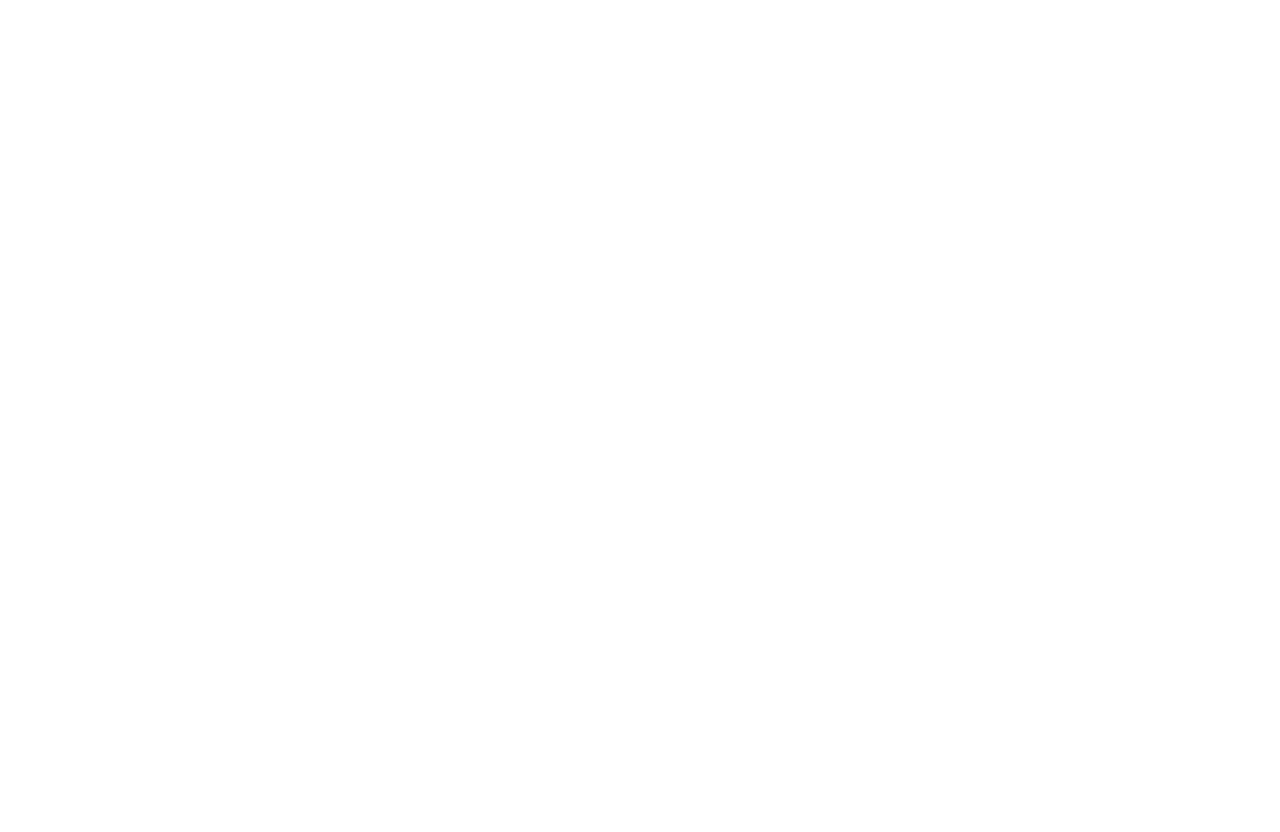
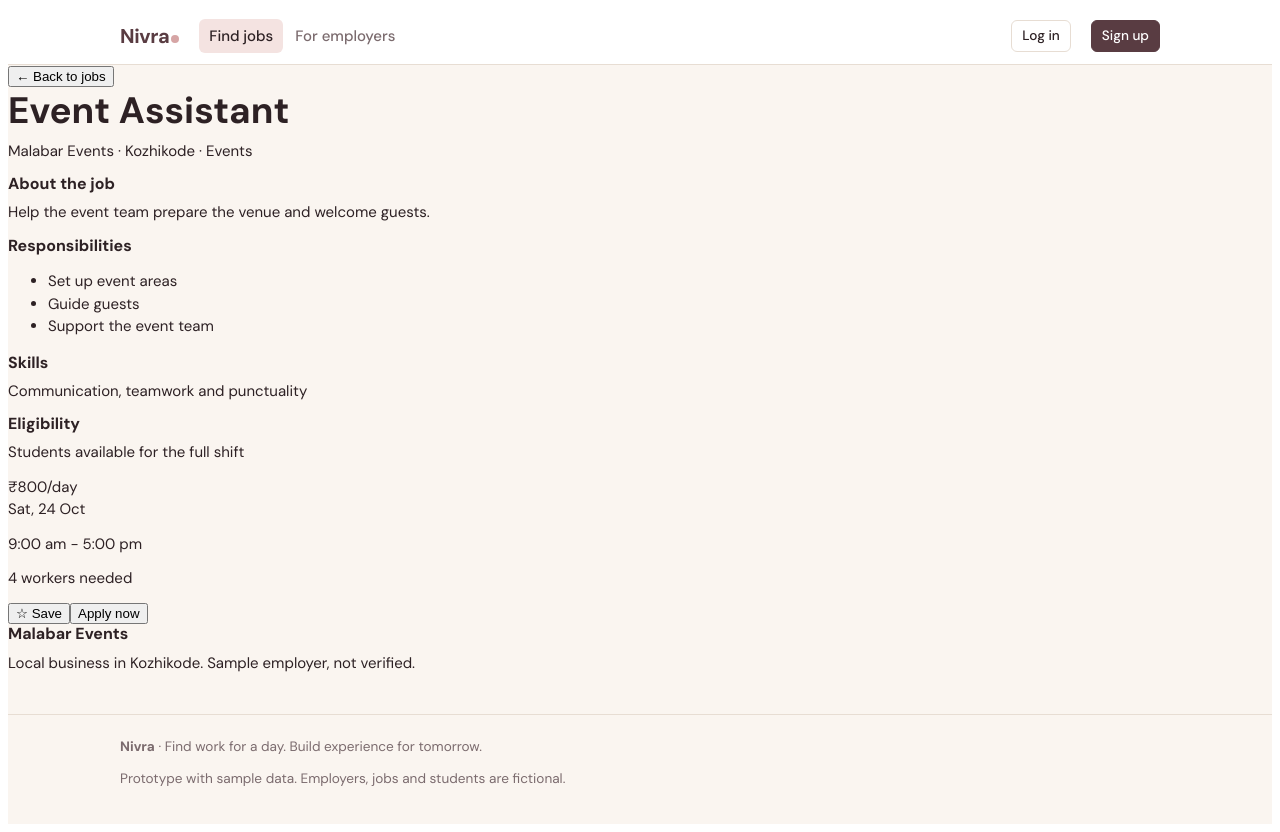
Before and after one commit to ADB-XXV/nivra-prototype, a Next.js app: page /jobs/1 in a window 1280 px wide. Before the commit this address had no page. Before the commit the page ends 800 px from the top, so only its background shows below. Built offline with nearby package versions, Linux system fonts and the light colour scheme.

Commit message:
description

```diff
--- /dev/null
+++ b/src/app/jobs/[id]/page.js
@@ -0,0 +1,13 @@
+import { notFound } from "next/navigation";
+import JOBS from "../../../data/jobs";
+import JobsExperience from "../../../pages/JobsExperience";
+
+export default function JobPage({ params }) {
+  const job = JOBS.find((item) => item.id === Number(params.id));
+
+  if (!job) {
+    notFound();
+  }
+
+  return <JobsExperience initialJobId={job.id} />;
+}
--- /dev/null
+++ b/src/app/jobs/page.js
@@ -0,0 +1,5 @@
+import JobsExperience from "../../pages/JobsExperience";
+
+export default function JobsPage() {
+  return <JobsExperience />;
+}
--- /dev/null
+++ b/src/data/jobs.js
@@ -0,0 +1,123 @@
+const JOBS = [
+  {
+    id: 1,
+    title: "Event Assistant",
+    company: "Malabar Events",
+    location: "Kozhikode",
+    dateLabel: "Sat, 24 Oct",
+    time: "9:00 am - 5:00 pm",
+    duration: "One day",
+    pay: 800,
+    type: "One day",
+    category: "Events",
+    workers: 4,
+    description: "Help the event team prepare the venue and welcome guests.",
+    responsibilities: ["Set up event areas", "Guide guests", "Support the event team"],
+    skills: "Communication, teamwork and punctuality",
+    eligibility: "Students available for the full shift",
+  },
+  {
+    id: 2,
+    title: "Catering Helper",
+    company: "Spice Route Caterers",
+    location: "Kochi",
+    dateLabel: "Sun, 25 Oct",
+    time: "11:00 am - 4:00 pm",
+    duration: "One day",
+    pay: 700,
+    type: "One day",
+    category: "Hospitality",
+    workers: 3,
+    description: "Assist the catering crew with service at a private event.",
+    responsibilities: ["Prepare serving stations", "Assist guests", "Keep service areas tidy"],
+    skills: "Teamwork and attention to detail",
+    eligibility: "Students available for the full shift",
+  },
+  {
+    id: 3,
+    title: "Retail Promoter",
+    company: "Urban Cart Stores",
+    location: "Thrissur",
+    dateLabel: "Fri, 23 - Sun, 25 Oct",
+    time: "10:00 am - 6:00 pm",
+    duration: "Short term",
+    pay: 900,
+    type: "Short term",
+    category: "Retail",
+    workers: 2,
+    description: "Introduce customers to featured products at a local store.",
+    responsibilities: ["Explain product offers", "Keep displays organized", "Answer customer questions"],
+    skills: "Friendly communication and confidence",
+    eligibility: "Students available on all listed dates",
+  },
+  {
+    id: 4,
+    title: "Campus Event Crew",
+    company: "Aarambh Fest Team",
+    location: "Kozhikode",
+    dateLabel: "Mon, 26 Oct",
+    time: "8:00 am - 6:00 pm",
+    duration: "One day",
+    pay: 600,
+    type: "One day",
+    category: "Events",
+    workers: 6,
+    description: "Support the crew running a student festival on campus.",
+    responsibilities: ["Prepare activity areas", "Direct attendees", "Help with event operations"],
+    skills: "Reliability and teamwork",
+    eligibility: "Students available for the full shift",
+  },
+  {
+    id: 5,
+    title: "Maths Tutor, Class 10",
+    company: "BrightPath Tuitions",
+    location: "Malappuram",
+    dateLabel: "Wed, 28 Oct",
+    time: "5:00 pm - 7:00 pm",
+    duration: "One day",
+    pay: 500,
+    type: "One day",
+    category: "Education",
+    workers: 1,
+    description: "Help a Class 10 student revise core mathematics topics.",
+    responsibilities: ["Review the student's current topics", "Work through practice problems", "Share a short progress note"],
+    skills: "Strong mathematics fundamentals and patience",
+    eligibility: "Students comfortable tutoring Class 10 mathematics",
+  },
+  {
+    id: 6,
+    title: "Delivery Partner",
+    company: "QuickBasket",
+    location: "Bengaluru",
+    dateLabel: "Sat, 31 Oct",
+    time: "10:00 am - 6:00 pm",
+    duration: "One day",
+    pay: 850,
+    type: "One day",
+    category: "Delivery",
+    workers: 3,
+    description: "Deliver local grocery orders during a busy weekend shift.",
+    responsibilities: ["Collect packed orders", "Deliver orders safely", "Update delivery status"],
+    skills: "Navigation and clear communication",
+    eligibility: "Must be able to travel around the delivery area",
+  },
+  {
+    id: 7,
+    title: "Banquet Server",
+    company: "Hotel Lakeview",
+    location: "Kochi",
+    dateLabel: "Sat, 31 Oct",
+    time: "6:00 pm - 11:00 pm",
+    duration: "Short term",
+    pay: 650,
+    type: "Short term",
+    category: "Hospitality",
+    workers: 4,
+    description: "Assist hotel staff with dinner service at a banquet.",
+    responsibilities: ["Prepare tables", "Serve food and beverages", "Clear the dining area"],
+    skills: "Professional communication and teamwork",
+    eligibility: "Students available for the evening shift",
+  },
+];
+
+export default JOBS;
--- /dev/null
+++ b/src/pages/JobsExperience.jsx
@@ -0,0 +1,61 @@
+"use client";
+
+import { useState } from "react";
+import { useRouter } from "next/navigation";
+import Footer from "../components/Footer";
+import Navbar from "../components/Navbar";
+import JOBS from "../data/jobs";
+import BrowseJobs from "./BrowseJobs";
+import JobDetails from "./JobDetails";
+
+function JobsExperience({ initialJobId = null }) {
+  const router = useRouter();
+  const initialJob = JOBS.find((job) => job.id === Number(initialJobId));
+  const [selectedJob, setSelectedJob] = useState(initialJob || null);
+  const [savedJobs, setSavedJobs] = useState([6]);
+  const [appliedJobs, setAppliedJobs] = useState([]);
+
+  function toggleSaved(jobId) {
+    setSavedJobs((previous) =>
+      previous.includes(jobId)
+        ? previous.filter((id) => id !== jobId)
+        : [...previous, jobId]
+    );
+  }
+
+  function goBackToJobs() {
+    if (initialJob) {
+      router.push("/jobs");
+      return;
+    }
+
+    setSelectedJob(null);
+  }
+
+  return (
+    <div className="nv">
+      <Navbar role="public" active="/jobs" />
+      {selectedJob ? (
+        <JobDetails
+          job={selectedJob}
+          onBack={goBackToJobs}
+          savedJobs={savedJobs}
+          toggleSaved={toggleSaved}
+          appliedJobs={appliedJobs}
+          setAppliedJobs={setAppliedJobs}
+        />
+      ) : (
+        <BrowseJobs
+          jobs={JOBS}
+          onView={setSelectedJob}
+          savedJobs={savedJobs}
+          toggleSaved={toggleSaved}
+          activeTab="Browse jobs"
+        />
+      )}
+      <Footer />
+    </div>
+  );
+}
+
+export default JobsExperience;
```
Also changed, not shown: src/pages/LandingPage.jsx (+3 -14 lines).
